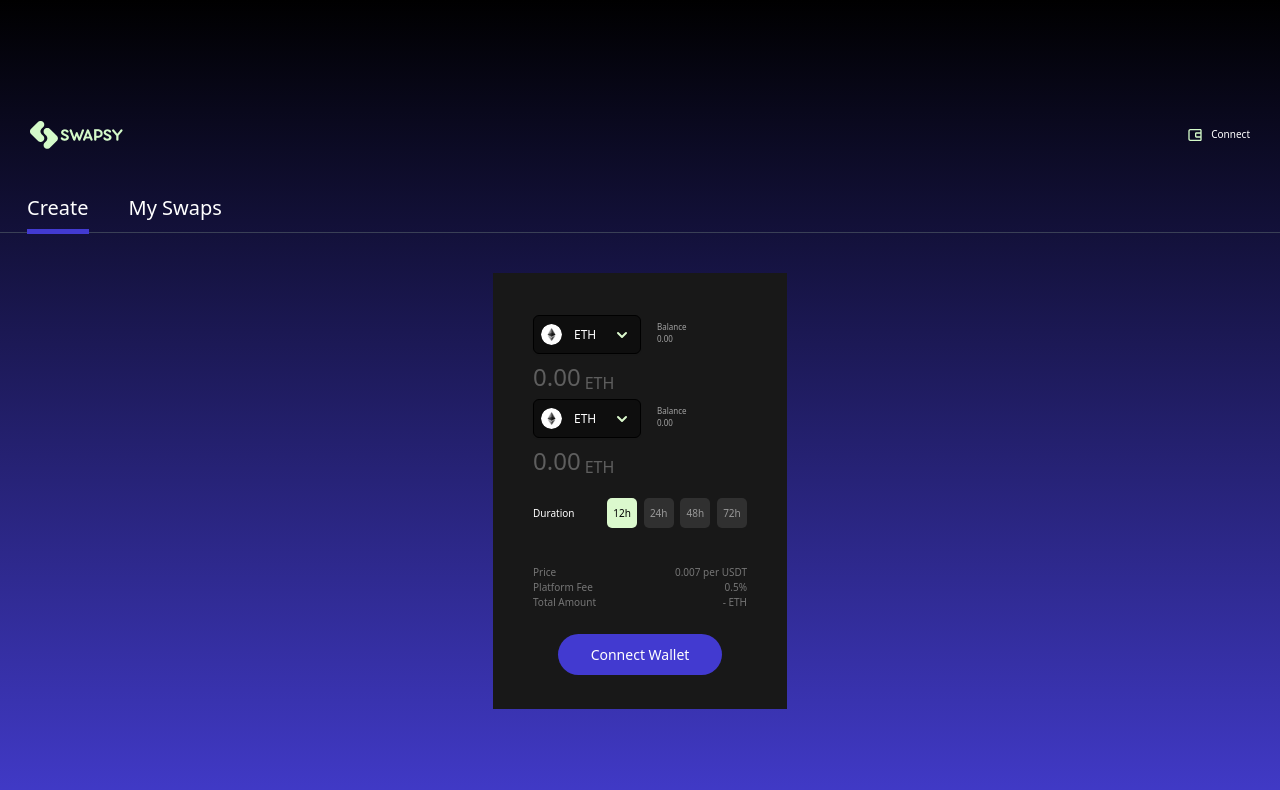
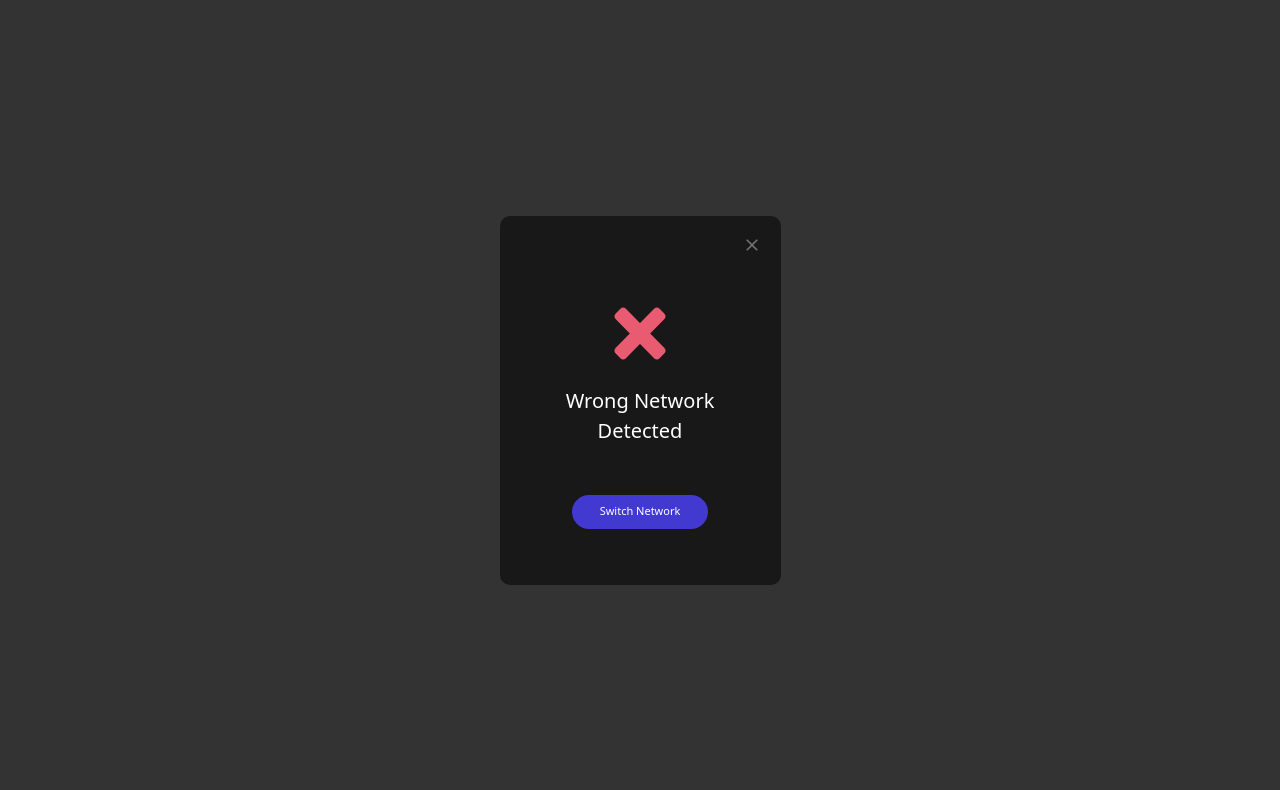
Before and after one commit to harisalkarni/swapsy-test, a React (Create React App) app: page / in a window 1280 px wide. Shown: the top 790 px of the page. Built offline with nearby package versions, Linux system fonts and the light colour scheme.

Commit message:
add icon

```diff
--- a/src/App.tsx
+++ b/src/App.tsx
@@ -1,9 +1,9 @@
-// import HomePage from "./organism";
-import SwapPage from "./organism/swapIndex";
+import HomePage from "./organism";
+// import SwapPage from "./organism/swapIndex";
 export default function App() {
   return (
     <div>
-      <SwapPage />
+      <HomePage />
     </div>
   );
 }
--- a/src/atom/WrongNetwork.tsx
+++ b/src/atom/WrongNetwork.tsx
@@ -1,8 +1,16 @@
+import ErrorIcon from "../assets/error-icon.svg";
+import { IoMdClose } from "react-icons/io";
+
 const WrongNetwork = () => {
   return (
-    <div className="w-[281px] h-[369px] bg-erie-black bg-opacity-98 pt-[53px] pb-[42px] px-[32px] rounded-[10px] relative">
-      <div className="absolute top-[19px] right-[19px]">x</div>
-      <div className="text-[20px] text-white font-medium text-center">
+    <div className="w-[281px] h-[369px] bg-erie-black bg-opacity-98 pt-[53px] pb-[42px] px-[32px] rounded-[10px] relative flex flex-col justify-center">
+      <div className="absolute top-[19px] right-[19px]">
+        <IoMdClose size={20} color="#707070" />
+      </div>
+      <div className="text-[20px] text-white font-medium text-center  mb-[59px]">
+        <div className="flex flex-row justify-center mb-[25px]">
+          <img src={ErrorIcon} alt="error icon" />
+        </div>
         Wrong Network Detected
       </div>
 
--- a/src/molecule/ConnectWallet.tsx
+++ b/src/molecule/ConnectWallet.tsx
@@ -1,3 +1,9 @@
+import EthIcon from "../assets/coin-eth.png";
+import UsdcIcon from "../assets/coin-usdc.png";
+import UsdtIcon from "../assets/coin-usdt.png";
+import DaiIcon from "../assets/coin-dai.png";
+import { FiCopy } from "react-icons/fi";
+
 const ConnectWallet = () => {
   const amountList = [
     {
@@ -21,18 +27,43 @@ const ConnectWallet = () => {
       amount: 999999999,
     },
   ];
+
+  const iconRender = (type: string) => {
+    switch (type) {
+      case "ETH":
+        return <img src={EthIcon} alt={type + "icon"} />;
+      case "USDC":
+        return <img src={UsdcIcon} alt={type + "icon"} />;
+      case "USDT":
+        return <img src={UsdtIcon} alt={type + "icon"} />;
+      case "DAI":
+        return <img src={DaiIcon} alt={type + "icon"} />;
+      default:
+        break;
+    }
+  };
   return (
     <div className="w-[319px] h-[481px] bg-erie-black bg-opacity-98 pt-[63px] pb-[42px] px-[38px] rounded-[10px] relative">
       <div className="absolute top-[19px] right-[19px]">x</div>
-      <div className="text-[10px] mb-[41px]">
-        <div className="text-tea-green">Connected Wallet</div>
-        <div className="text-white">0xb319ac09505b1f04c1bf216…</div>
+      <div>
+        <div className="text-[10px] mb-[41px] flex flex-row justify-between items-center">
+          <div>
+            <div className="text-tea-green">Connected Wallet</div>
+            <div className="text-white">0xb319ac09505b1f04c1bf216…</div>
+          </div>
+          <div>
+            <FiCopy size={20} color="#413AC8" />
+          </div>
+        </div>
       </div>
+
       {amountList.map((list) => {
         return (
           <div className="flex flex-row justify-between items-center mb-[16px]">
             <div className="flex flex-1 items-center">
-              <div className="w-[30px] h-[30px] mr-[12px]">x</div>
+              <div className="w-[30px] h-[30px] mr-[12px]">
+                {iconRender(list.name)}
+              </div>
               <div className="text-[12px] text-white">{list.name}</div>
             </div>
             <div className="text-white text-[12px]">{list.amount}</div>
--- a/src/organism/index.tsx
+++ b/src/organism/index.tsx
@@ -1,11 +1,11 @@
 // import SelectWallet from "../molecule/SelectWallet";
-// import ConnectWallet from "../molecule/ConnectWallet";
-// import WrongNetwork from "../atom/WrongNetwork";
+import ConnectWallet from "../molecule/ConnectWallet";
+import WrongNetwork from "../atom/WrongNetwork";
 import Swap from "../molecule/Swap";
 const HomePage = () => {
   return (
     <div className="flex flex-1 bg-black bg-opacity-80 min-h-screen justify-center items-center">
-      <Swap />
+      <WrongNetwork />
     </div>
   );
 };
```
